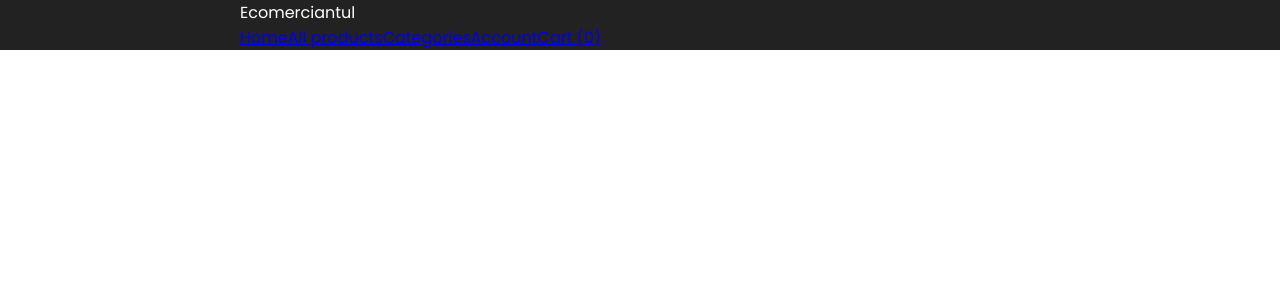
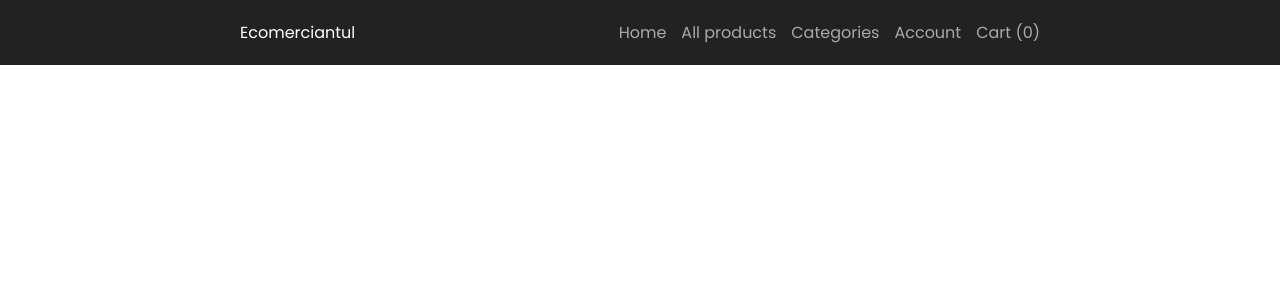
Before and after one commit to alinukerotester/ecomerce-front, a Next.js app: page / in a window 1280 px wide. Shown: the top 300 px of the page. Built offline with nearby package versions, Linux system fonts and the light colour scheme.

Commit message:
fila noua

```diff
--- /dev/null
+++ b/components/Featured.js
@@ -0,0 +1,3 @@
+export default function Featured() {
+	return <div></div>;
+}
--- a/components/Header.js
+++ b/components/Header.js
@@ -9,19 +9,34 @@ const Logo = styled(Link)`
 	color: #fff;
 	text-decoration: none;
 `;
+const Wrapper = styled.div`
+	display: flex;
+	justify-content: space-between;
+	padding: 20px 0;
+`;
+const StyledNav = styled.nav`
+	display: flex;
+	gap: 15px;
+`;
+const NavLink = styled(Link)`
+	color: #aaa;
+	text-decoration: none;
+`;
 
 export default function Header() {
 	return (
 		<StyledHeader>
 			<Center>
-				<Logo href={'/'}>Ecomerciantul</Logo>
-				<nav>
-					<Link href={'/'}>Home</Link>
-					<Link href={'/products'}>All products</Link>
-					<Link href={'/categories'}>Categories</Link>
-					<Link href={'/account'}>Account</Link>
-					<Link href={'/cart'}>Cart (0)</Link>
-				</nav>
+				<Wrapper>
+					<Logo href={'/'}>Ecomerciantul</Logo>
+					<StyledNav>
+						<NavLink href={'/'}>Home</NavLink>
+						<NavLink href={'/products'}>All products</NavLink>
+						<NavLink href={'/categories'}>Categories</NavLink>
+						<NavLink href={'/account'}>Account</NavLink>
+						<NavLink href={'/cart'}>Cart (0)</NavLink>
+					</StyledNav>
+				</Wrapper>
 			</Center>
 		</StyledHeader>
 	);
```
